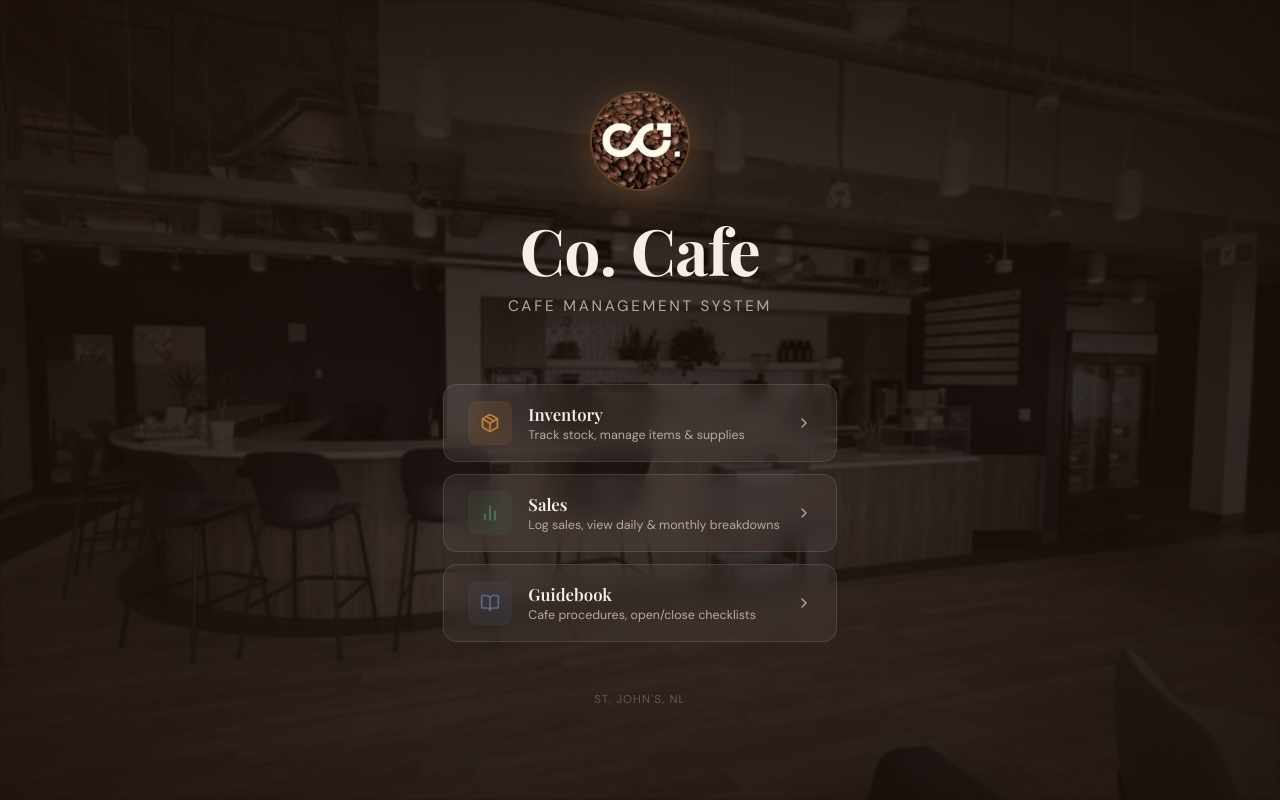
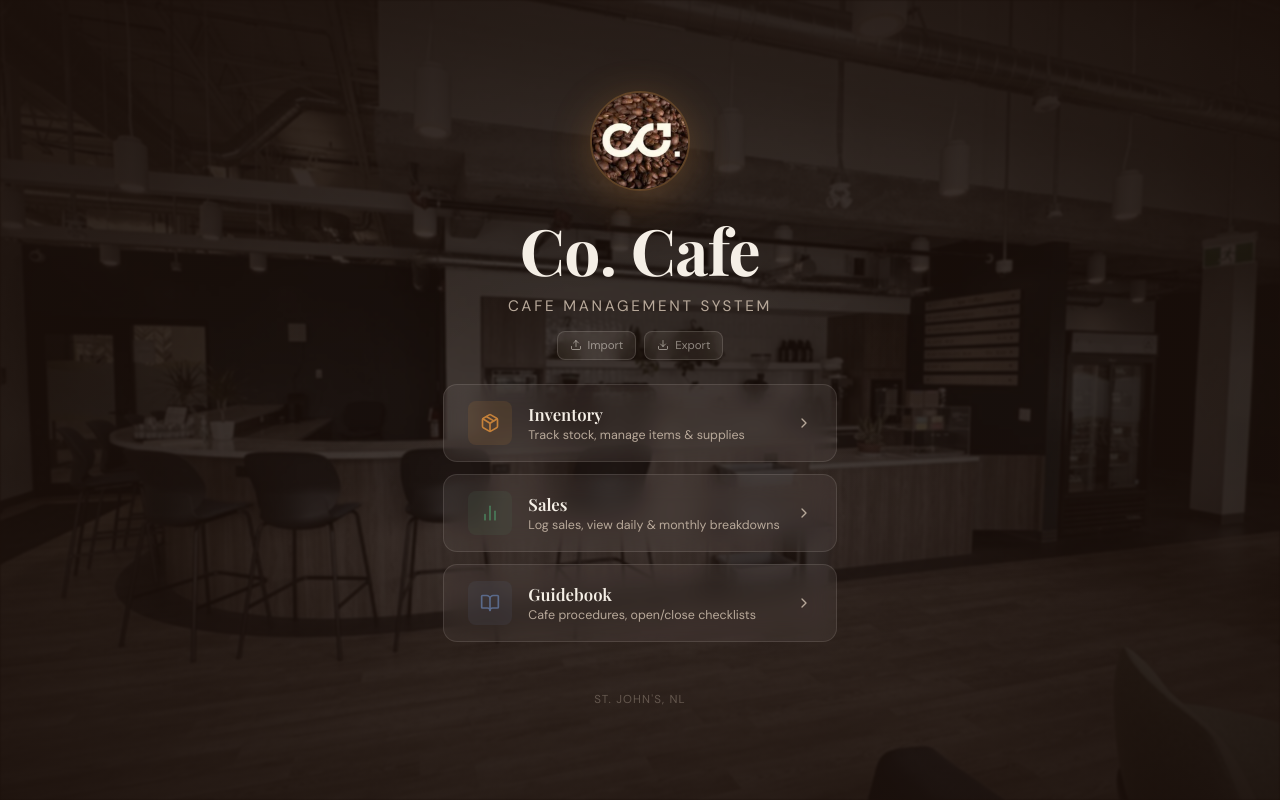
Before and after one commit to oram79/Co-Cafe, a React (Vite) app in the folder co-cafe/: page / in a window 1280 px wide. Both pictures are taken after a click on the button "Continue as Guest". Built offline with nearby package versions, Linux system fonts and the light colour scheme.

Commit message:
Version 1.3.3

```diff
--- a/co-cafe/src/pages/Landing.jsx
+++ b/co-cafe/src/pages/Landing.jsx
@@ -32,7 +32,7 @@ const NAV_ITEMS = [
 
 export default function Landing() {
   const navigate    = useNavigate()
-  const { exportData, importData, isGuest } = useApp()
+  const { exportData, importData } = useApp()
   const fileInputRef = useRef(null)
 
   return (
@@ -116,7 +116,7 @@ export default function Landing() {
         </p>
 
         {/* Export / Import — admin only */}
-        <div className="anim-fade-in delay-2" style={{ display: 'flex', justifyContent: 'center', gap: 'var(--s2)', marginBottom: 'var(--s5)', visibility: isGuest ? 'hidden' : 'visible' }}>
+        <div className="anim-fade-in delay-2" style={{ display: 'flex', justifyContent: 'center', gap: 'var(--s2)', marginBottom: 'var(--s5)' }}>
           <input
             ref={fileInputRef}
             type="file"
```
Also changed, not shown: 2 other files (tests, documents, lock files or other folders).
